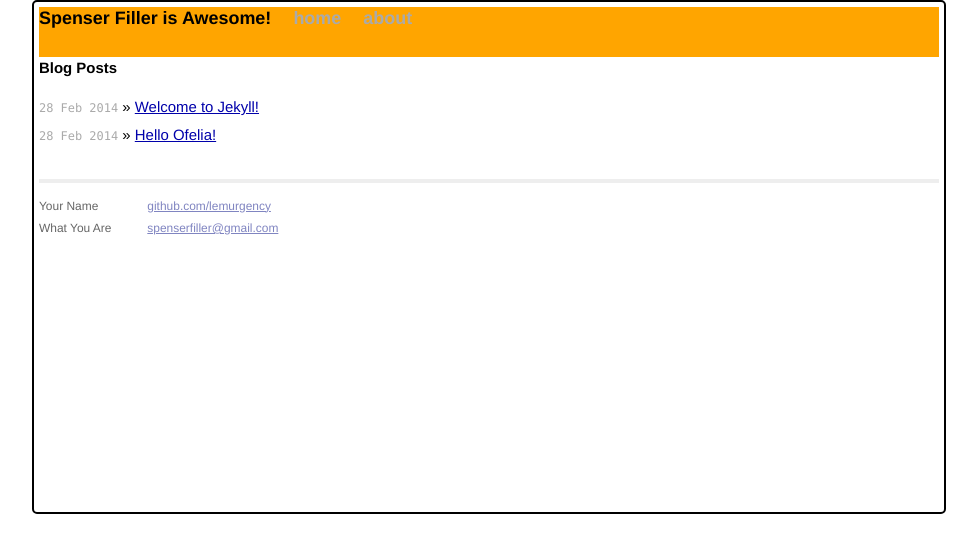
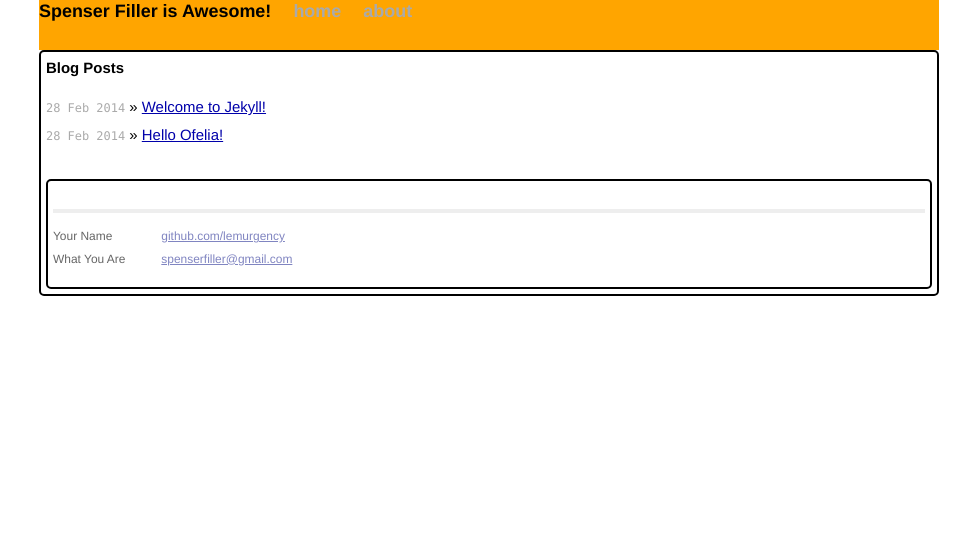
Before and after one commit to lemurgency/lemurgency.github.io, a Jekyll site: the page built from index.html, in a window 1280 px wide. Shown: the top 553 px of the page, without its empty margins (151-1128 px from the left). Built offline with Jekyll 4.4.1, drawn with Linux system fonts in a browser that asks for light colours; Markdown is read by kramdown in place of the engine named in the settings.

Commit message:
Messing with style

```diff
--- a/_layouts/default.html
+++ b/_layouts/default.html
@@ -23,9 +23,9 @@
               <a class="extra" href="/about">about</a>
             </div>
           </div>
-
+      <div class="content">
           {{ content }}
-
+      <div class="content">
           <div class="footer">
             <div class="contact">
               <p>
--- a/css/main.css
+++ b/css/main.css
@@ -66,12 +66,14 @@ background-color: white;
   line-height: 1.5em;
   background-color: white;
   min-height: 500px;
+}
+
+.content {
   border:2px solid;
   border-radius:5px;
   border-color:black;
   padding: 5px;
 }
-
 .banner {
 background-color:orange;
 width:900px;
```
